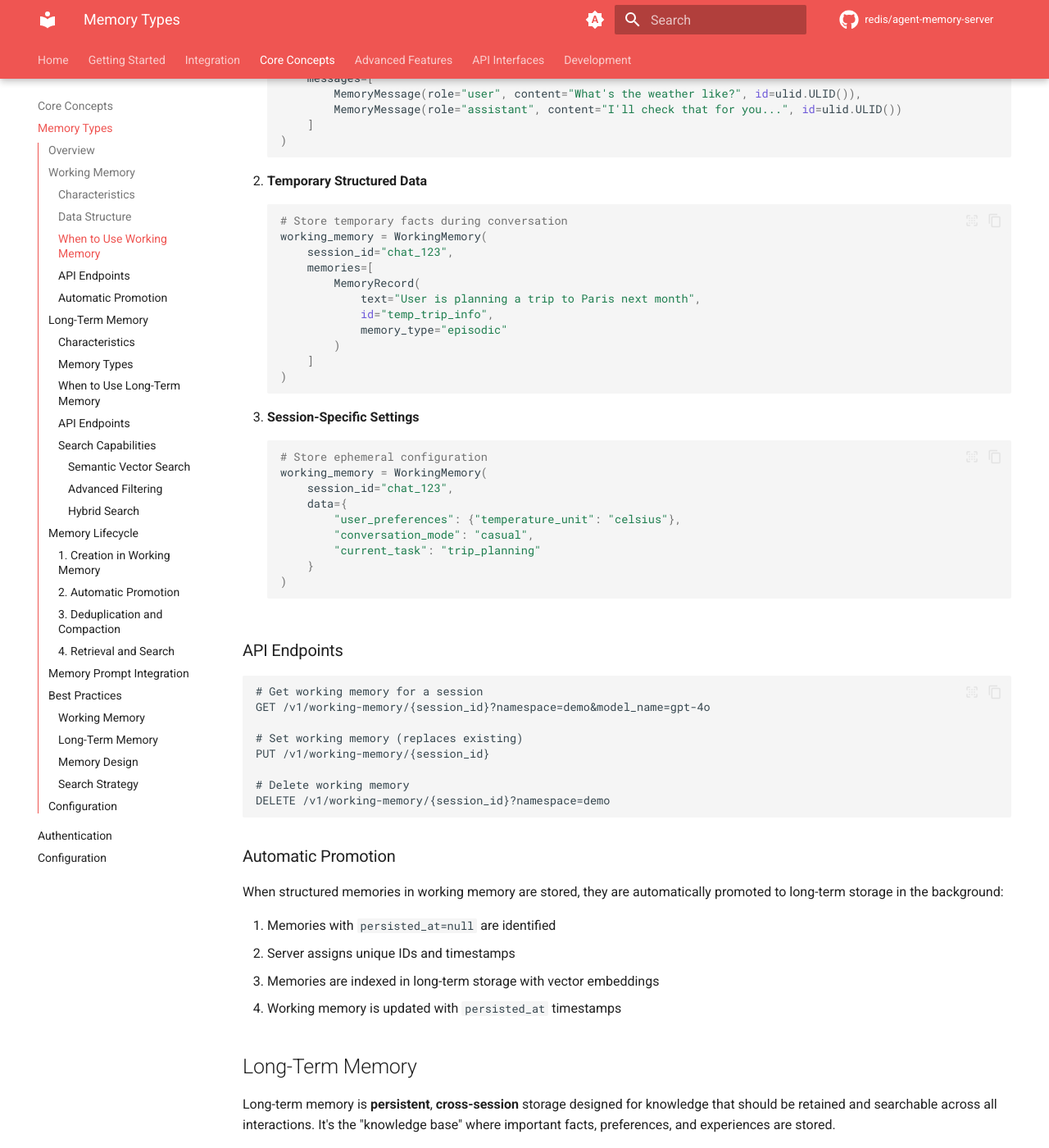
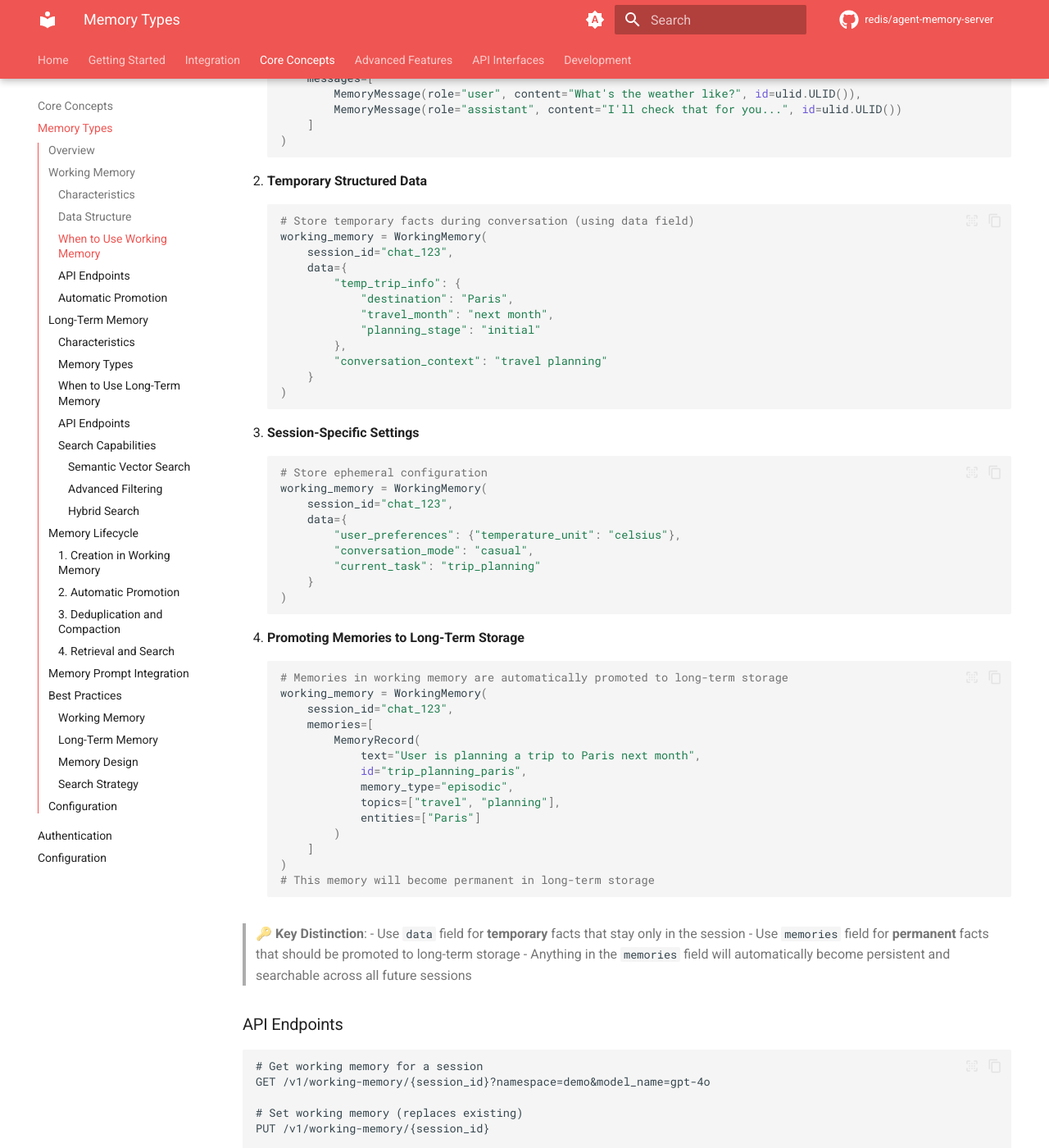
Before and after one commit to redis/agent-memory-server, an MkDocs documentation site: the page built from docs/memory-types.md, in a window 1280 px wide and 1400 px high, scrolled down 1676 px. Shown: the whole window at 82% size. Built offline with MkDocs 1.6.1 and Material for MkDocs 9.7.7, drawn with Linux system fonts in a browser that asks for light colours; comment, search, counter and statistics services are not loaded; the version menu is left out.

Commit message:
Fix memory types documentation to clarify temporary vs permanent storage
Correct the 'Temporary Structured Data' section to show proper use of the 'data'
field for temporary facts, not the 'memories' field which promotes to long-term storage.

Add new section explaining memory promotion and key distinction between:
- data field: temporary facts that stay only in session
- memories field: permanent facts promoted to long-term storage

🤖 Generated with [Claude Code](https://claude.ai/code)

Co-Authored-By: Claude <noreply@anthropic.com>

````diff
--- a/docs/memory-types.md
+++ b/docs/memory-types.md
@@ -56,16 +56,17 @@ Working memory contains:
 
 2. **Temporary Structured Data**
    ```python
-   # Store temporary facts during conversation
+   # Store temporary facts during conversation (using data field)
    working_memory = WorkingMemory(
        session_id="chat_123",
-       memories=[
-           MemoryRecord(
-               text="User is planning a trip to Paris next month",
-               id="temp_trip_info",
-               memory_type="episodic"
-           )
-       ]
+       data={
+           "temp_trip_info": {
+               "destination": "Paris",
+               "travel_month": "next month",
+               "planning_stage": "initial"
+           },
+           "conversation_context": "travel planning"
+       }
    )
    ```
 
@@ -81,6 +82,29 @@ Working memory contains:
        }
    )
    ```
+
+4. **Promoting Memories to Long-Term Storage**
+   ```python
+   # Memories in working memory are automatically promoted to long-term storage
+   working_memory = WorkingMemory(
+       session_id="chat_123",
+       memories=[
+           MemoryRecord(
+               text="User is planning a trip to Paris next month",
+               id="trip_planning_paris",
+               memory_type="episodic",
+               topics=["travel", "planning"],
+               entities=["Paris"]
+           )
+       ]
+   )
+   # This memory will become permanent in long-term storage
+   ```
+
+> **🔑 Key Distinction**:
+> - Use `data` field for **temporary** facts that stay only in the session
+> - Use `memories` field for **permanent** facts that should be promoted to long-term storage
+> - Anything in the `memories` field will automatically become persistent and searchable across all future sessions
 
 ### API Endpoints
 
````
